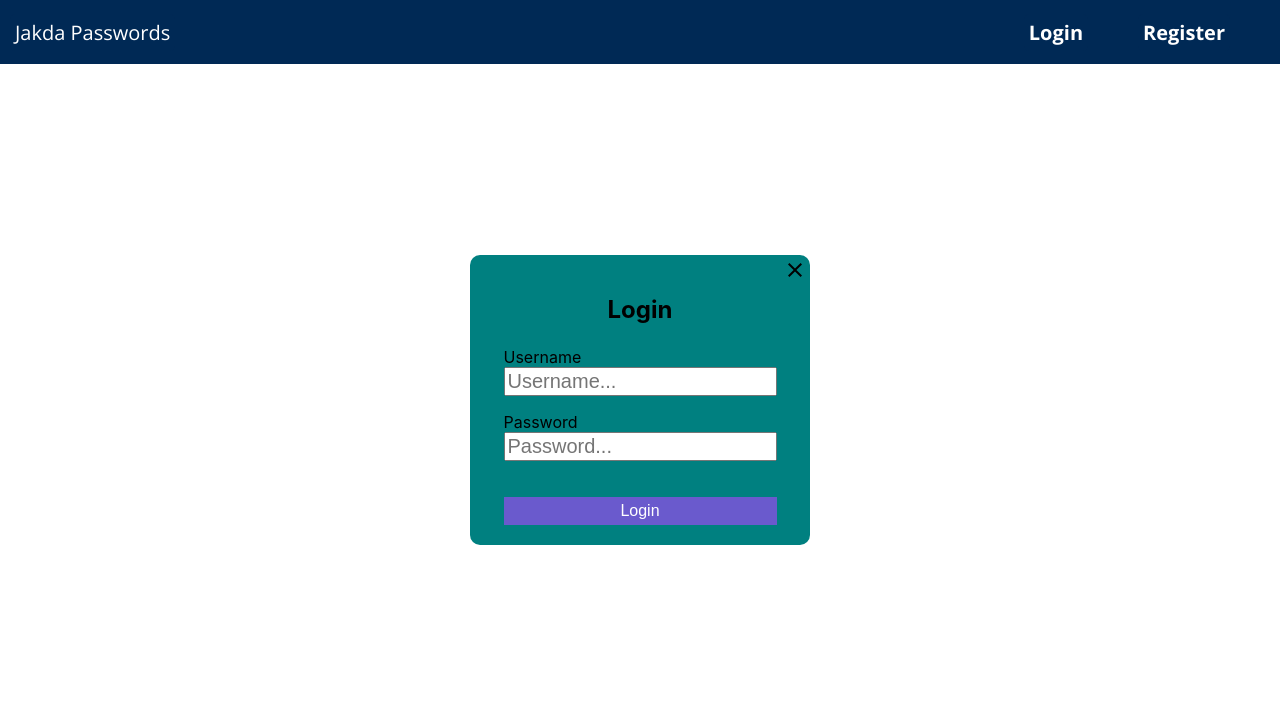
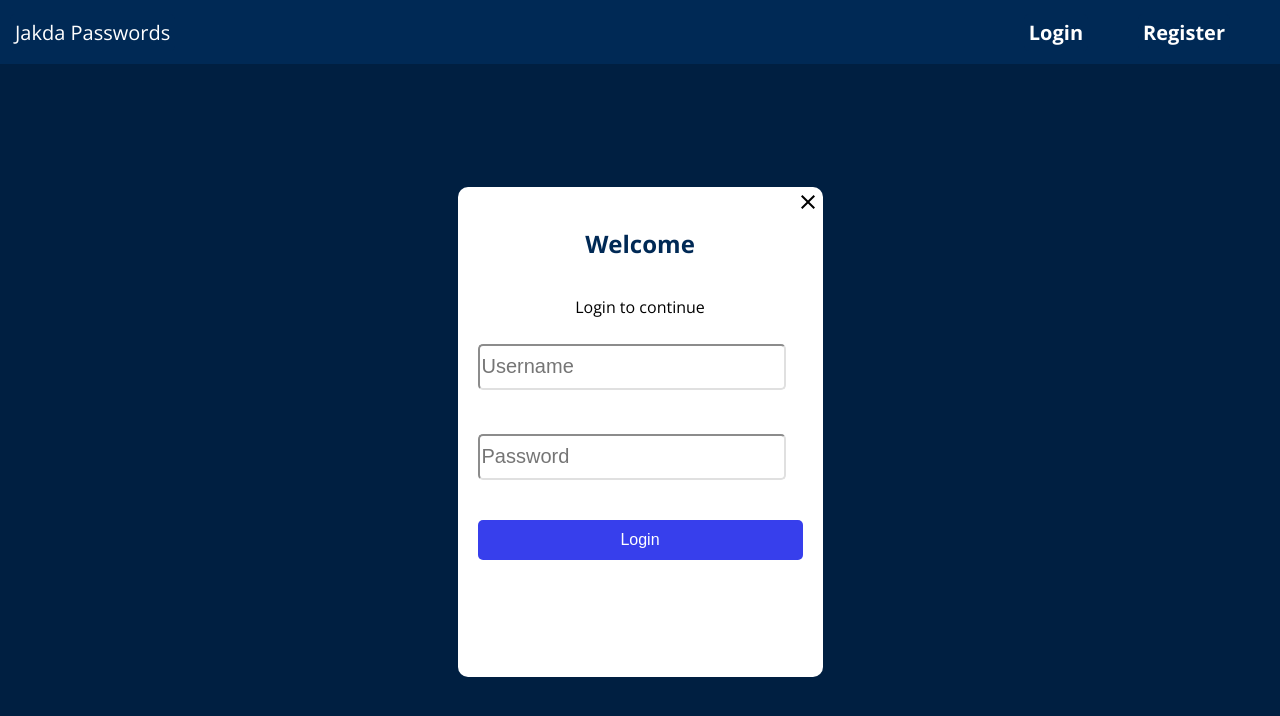
Before and after one commit to EazazJ1/PasswordManager, a React (Create React App) app in the folder frontend/: page /login in a window 1280 px wide. Shown: the top 716 px of the page. Built offline with nearby package versions, Linux system fonts and the light colour scheme.

Commit message:
Changed the login form

```diff
--- a/frontend/src/components/LoginForm.css
+++ b/frontend/src/components/LoginForm.css
@@ -1,9 +1,26 @@
+.mainLogin {
+    width: 100%;
+    height: 92vh;
+    margin-top: 8vh;
+    /* padding: 20px; */
+    background-color: #001f41;
+    position: absolute;
+    top: 0;
+    bottom: 0;
+    left: 0;
+    right: 0;
+    /* margin: auto; */
+    /* display: flex; */
+    flex-direction: column;
+    align-items: center;
+    justify-content: space-between;
+}
 .mainFormLogin {
-    width: 300px;
-    height: 250px;
+    width: 325px;
+    height: 450px;
     padding: 20px;
     border-radius: 10px;
-    background-color: teal;
+    background-color: white;
     position: absolute;
     top: 0;
     bottom: 0;
@@ -16,21 +33,24 @@
     justify-content: space-between;
 }
 
-.form {
+.loginForm {
     width: 100%;
     height: 350px;
     justify-content: center;
     align-items: center;
-    font-size: 30px;
-    margin-bottom: 2px;
+    font-size: 20px;
+    /* margin-bottom: 2px; */
     flex-direction: column;
 }
 
 .confirmButton {
     font-size: medium;
     width: 100%;
+    height: 40px;
     min-height: fit-content;
     margin-top: 20px;
+    border-radius: 5px;
+    background-color: #373FEC;
 }
 
 .formTitle {
@@ -38,7 +58,7 @@
     display: flex;
     align-items: center;
     justify-content: center;
-    color: black;
+    color: #002955;
     font-weight: 700;
 
 }
@@ -55,3 +75,15 @@
     color: red;
     text-align: center;
 }
+
+.inputBox{
+    height: 40px;
+    width: 300px;
+    border-radius: 5px;
+    border-color: rgb(224, 224, 224);
+    font-size: small;
+}
+
+.header{
+    margin-bottom: 10px;
+}
--- a/frontend/src/components/LoginForm.jsx
+++ b/frontend/src/components/LoginForm.jsx
@@ -48,26 +48,33 @@ export const LoginForm = ({setShowLogin, setCurrentUsername,myStorage}) => {
   };
 
   return (
+    <div className="loginPageDiv">
+      <div className="mainLogin">
         <div className="mainFormLogin">
-      <div className="formTitle">
-        <h2>Login</h2>
+          <div className="header">
+            <div className="formTitle font-sans">
+              <h2>Welcome</h2>
             </div>
-      <form onSubmit={handleSubmit(onSubmit)}>
-        <label>Username</label>
-        <br />
+            <div className="font-sans">
+              <p>Login to continue</p>
+            </div>
+          </div>
+          <form className="loginForm" onSubmit={handleSubmit(onSubmit)}>
+            {/* <label>Username</label> */}
+            {/* <br /> */}
             <input
               className="inputBox"
               type="text"
-          placeholder="Username..."
+              placeholder="Username"
               {...register("username")}
             />
             <p>{errors.username?.message}</p>
-        <label>Password</label>
+            {/* <label>Password</label> */}
             <br />
             <input
               className="inputBox"
               type="password"
-          placeholder="Password..."
+              placeholder="Password"
               {...register("password")}
             />
             <p>{errors.password?.message}</p>
@@ -80,5 +87,7 @@ export const LoginForm = ({setShowLogin, setCurrentUsername,myStorage}) => {
             onClick={() => setShowLogin(false)}
           />
         </div>
+      </div>
+    </div>
   );
 };
```
Lines whose indentation alone changed are shown as unchanged.
